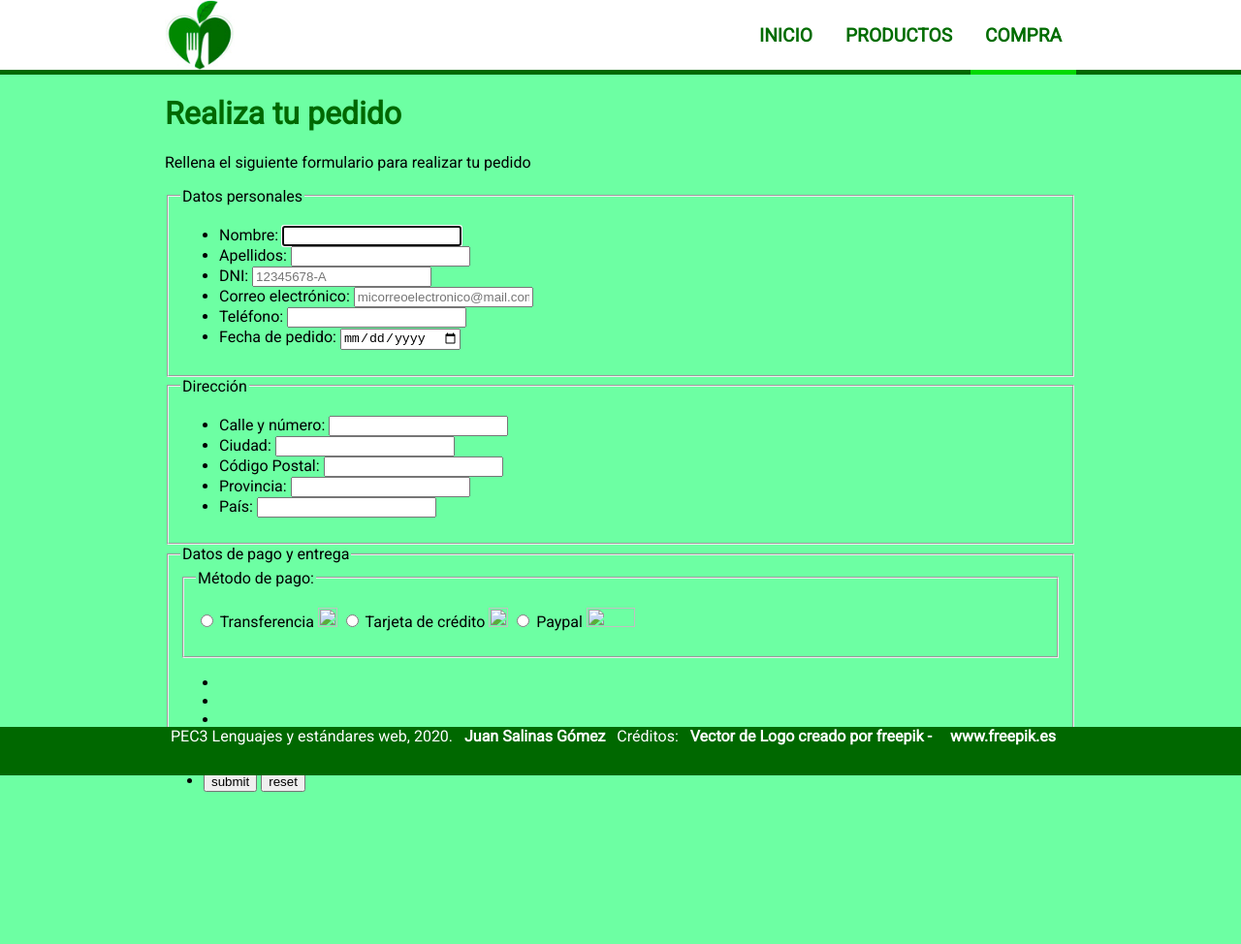
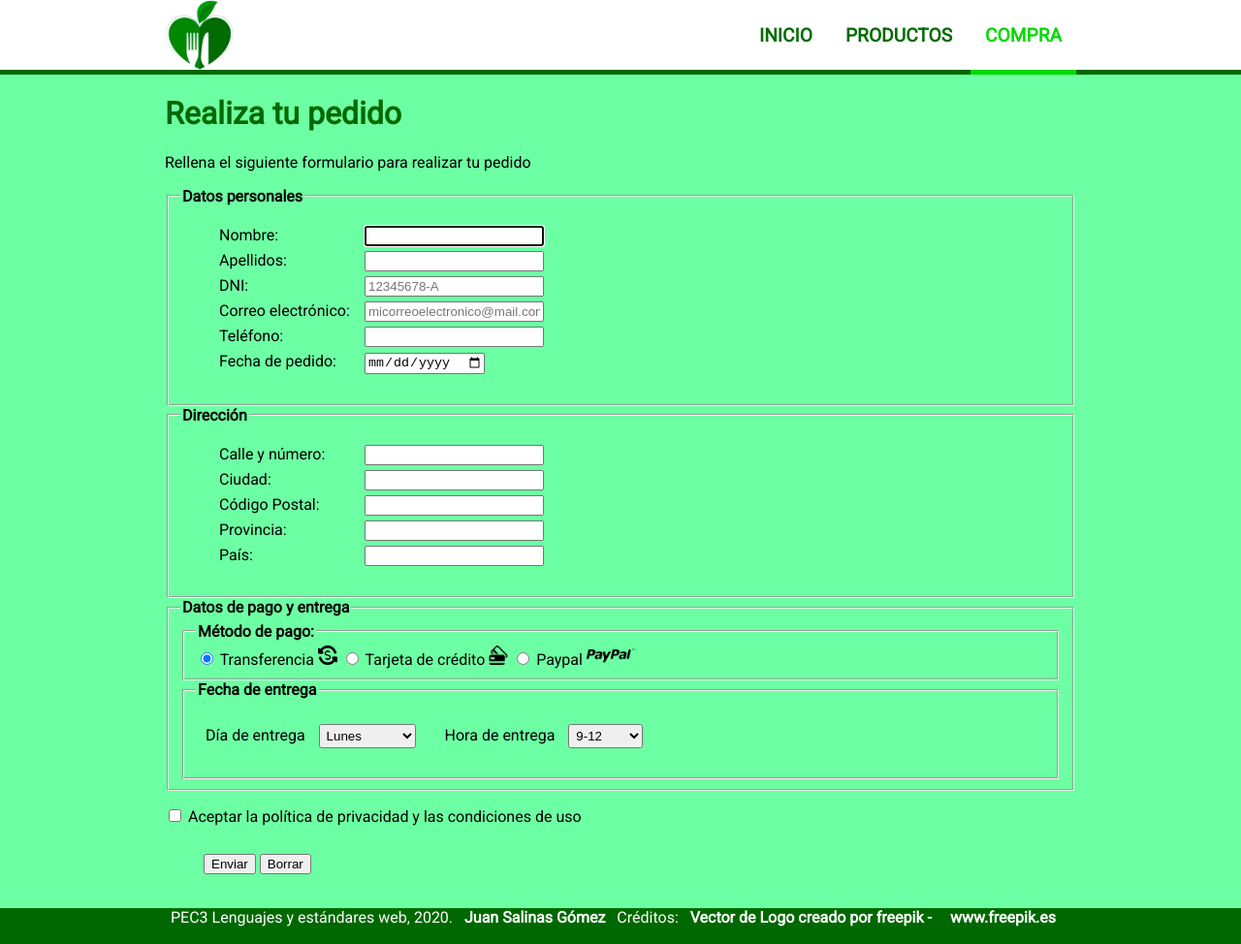
Before and after one commit to juans0/PEC3_UOC, a plain HTML site: page compra.html in a window 1280 px wide. Shown: the whole page at 97% size. Before the commit the page ends 833 px from the top, so only its background shows below. Drawn offline with Linux system fonts and the light colour scheme.

Commit message:
Formulario

```diff
--- a/compra.html
+++ b/compra.html
@@ -86,30 +86,58 @@
                     <legend>Datos de pago y entrega</legend>
                     <fieldset>
                         <legend>Método de pago:</legend>
-                        <p>
-                            <input type="radio" name="pago" id="transfer"/>
-                            <label for="transfer">Transferencia <img src="img/transfer.png" width="20" height="20"></label>
+                            <input type="radio" name="pago" id="transfer" checked=""/>
+                            <label for="transfer">Transferencia <img src="img/transfer.png" alt="Imagen transferencia bancaria" title="Transeferncia bancaria" width="20" height="20"></label>
 
                             <input type="radio" name="pago" id="tarjeta"/>
-                            <label for="tarjeta">Tarjeta de crédito <img src="img/tarjeta.png" width="20" height="20"></label>
+                            <label for="tarjeta">Tarjeta de crédito <img src="img/tarjeta.png" alt="Imagen tarjeta de crédito" title="Tarjeta crédito" width="20" height="20"></label>
 
                             <input type="radio" name="pago" id="paypal"/>
-                            <label for="paypal">Paypal <img src="img/paypal.png" width="50" height="20"></label>
+                            <label for="paypal">Paypal <img src="img/paypal.png" alt="Imagen Paypal" title="Paypal" width="50" height="20"></label>
+                    </fieldset>
+
+                    <fieldset>
+                        <legend>Fecha de entrega</legend>
+
+                        <p id="dia">Día de entrega
+                        <select>
+                            <optgroup label="Laborable">
+                                <option>Lunes</option>
+                                <option>Martes</option>
+                                <option>Miércoles</option>
+                                <option>Jueves</option>
+                                <option>Viernes</option>
+                            </optgroup>
+                            <optgroup label="Fin de semana">
+                                <option>Sábado</option>
+                                <option>Domingo</option>
+                            </optgroup>
+                        </select>
                         </p>
+
+                        <p id="hora">Hora de entrega
+                        <select>
+                            <optgroup label="Mañana">
+                                <option>9-12</option>
+                                <option>12-14</option>
+                            </optgroup>
+                            <optgroup label="Tarde">
+                                <option>16-18</option>
+                                <option>18-20</option>
+                            </optgroup>
+                        </select>
+                         </p>
                     </fieldset>
-                    <ul>
-                        <li>
 
-
-                        </li>
-                        <li></li>
-                        <li></li>
-                    </ul>
                 </fieldset>
+                <p>
+                    <input type="checkbox" name="politica" id="politica" required/>
+                    <label for="politica">Aceptar la política de privacidad y las condiciones de uso</label>
+                </p>
                 <ul>
                     <li>
-                        <input type="submit" value="submit" />
-                        <input type="reset" value="reset" />
+                        <input class="boton" type="submit" value="Enviar" />
+                        <input class="boton" type="reset" value="Borrar" />
                      </li>
                 </ul>
 
--- a/css/estilos.css
+++ b/css/estilos.css
@@ -40,21 +40,23 @@ a {
     padding: 15px;
 }
 
+#actual > a, nav #actual > a:hover {
+    background-color: #fff;
+    color: #00da00;
+    border-bottom: 5px solid #00da00;
+    padding-bottom: 24px;
+}
+
 nav li > a:hover {
     background-color: #006800;
     color: #fff;
     padding: 25px 15px;
 }
 
-#actual {
-    color: #00d900;
-    border-bottom: 5px solid #00d900;
-    padding-bottom: 24px;
-}
-
 main {
     max-width: 940px;
     margin: 0 auto;
+    height: auto;
 }
 
 footer {
@@ -63,7 +65,7 @@ footer {
     text-align: center;
     height: 50px;
     clear: left;
-    position: absolute;
+    /* position: absolute; */
     bottom: 0em;
     right: 0em;
     left: 0em;
@@ -176,3 +178,45 @@ tfoot td {
 .fin {
     border-bottom: 0px;
 }
+
+/* COMPRA */
+#formulario li {
+    list-style-type: none;
+    padding-bottom:5px;
+}
+
+#formulario ul li label {
+    width: 150px;
+    float: left;
+    text-align: left;
+}
+
+legend {
+    font-weight: bold;
+}
+
+#dia {
+    float: left;
+    margin: 10px;
+}
+
+#hora {
+    float: left;
+    margin: 10px;
+}
+
+#dia select {
+    margin: 10px;
+    padding: 3px;
+    border-radius: 0.2em;
+}
+
+#hora select {
+    margin: 10px;
+    padding: 3px;
+    border-radius: 0.2em;
+}
+
+.boton {
+    margin: 1em 0;
+}
```
Also changed, not shown: index.html (+1 -1 lines), productos.html (+1 -1 lines), img/paypal.png (added), img/tarjeta.png (added), img/transfer.png (added).
